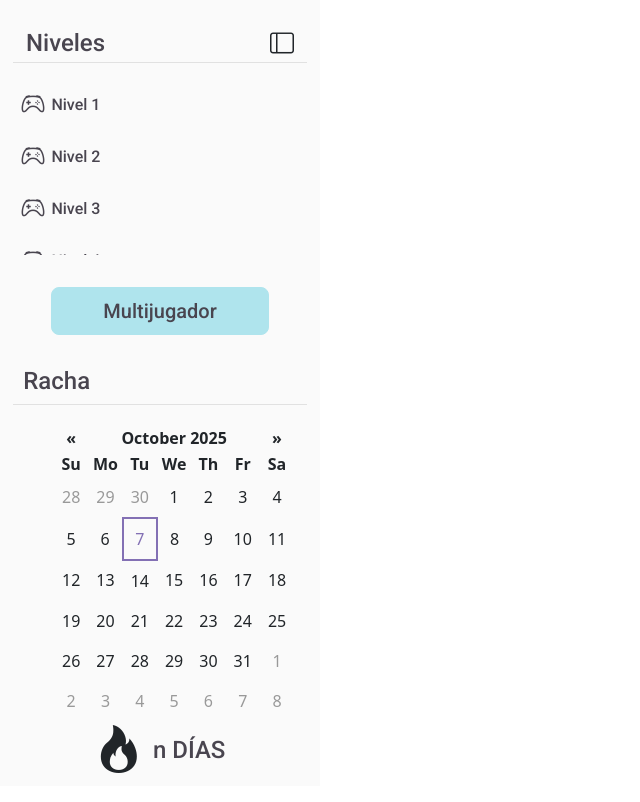
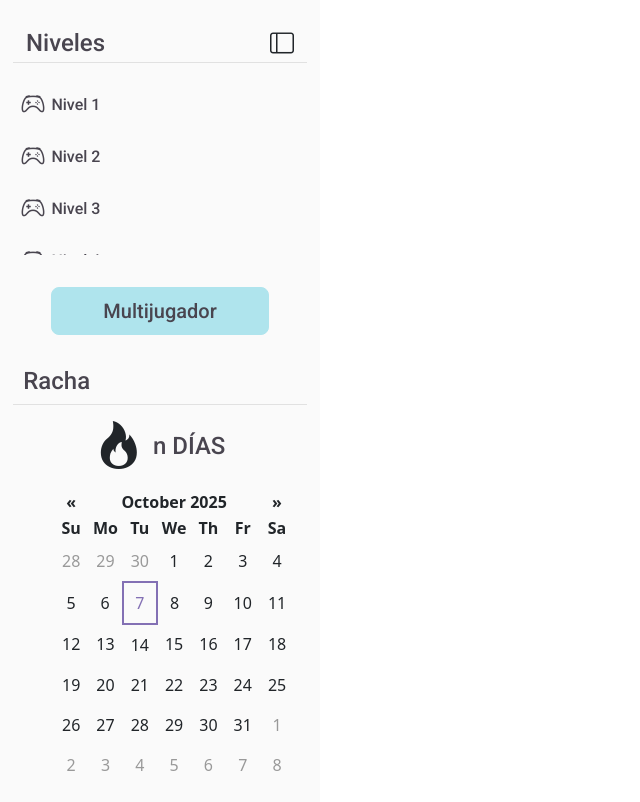
Before and after one commit to dsalazar444/JoBot_project, a Django app: page /modo_juego/ in a window 1280 px wide. Shown: the part 103-905 px from the top of the page, without its empty margins (0-640 px from the left). Before the commit the page ends 876 px from the top, so only its background shows below. Run offline with Django 5.2, Linux system fonts and the light colour scheme.

Commit message:
Cambio de ubicacion de fuegito para facilidad del usuario

```diff
--- a/game_mode/static/css/modo_juego.css
+++ b/game_mode/static/css/modo_juego.css
@@ -125,6 +125,7 @@
     display: flex;
     align-items: flex-end;
     justify-content: center;
+    margin-bottom: 2vh;
 }
 
 .racha-dias .bi {
--- a/game_mode/templates/modo_juego.html
+++ b/game_mode/templates/modo_juego.html
@@ -45,11 +45,11 @@ href="https://cdn.jsdelivr.net/npm/bootstrap-icons@1.11.1/font/bootstrap-icons.c
     <section class="racha">
         <h4>Racha</h4>
         <hr class="hr-titulo">
-        <div id="calendario"></div>
         <div class="racha-dias">
             <i class="bi bi-fire"></i>
             <h4>n DÍAS</h4>
         </div>
+        <div id="calendario"></div>
     </section>
 
 </aside>
```
